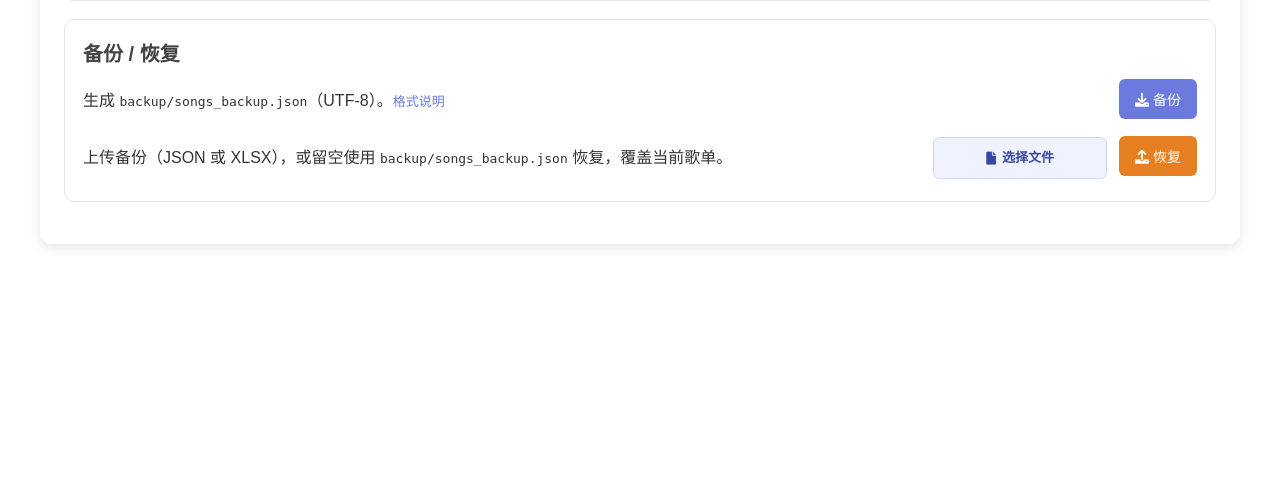
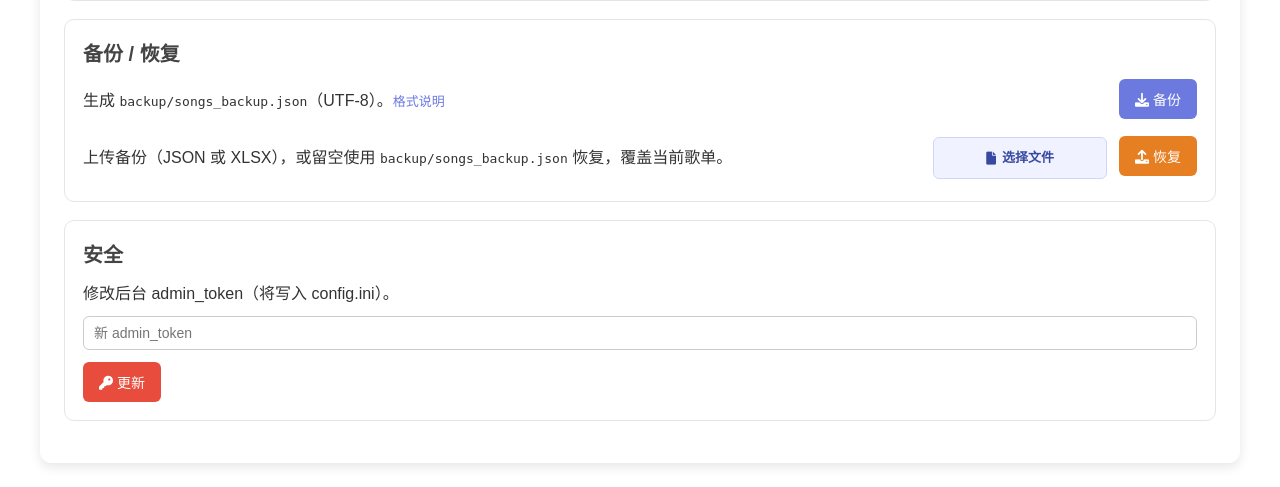
Before and after one commit to SeanMWX/QQZhu, a Python web app: template templates/admin.html in a window 1280 px wide. Shown: the part 1038-1525 px from the top of the page. Before the commit the page ends 1286 px from the top, so only its background shows below. Run offline with Jinja, Linux system fonts and the light colour scheme; the template is opened without the code that fills it, so the values that code supplies are empty.

Commit message:
add token

```diff
--- a/templates/admin.html
+++ b/templates/admin.html
@@ -312,6 +312,17 @@
                 <strong>XLSX：</strong>首行表头必须依次为：歌名 | 歌手 | 语言 | 风格 | url；第二行开始为数据，缺失可留空，url 为空时用 “-” 代替。
             </div>
         </div>
+
+        <div class="panel">
+            <h2>安全</h2>
+            <form method="post" action="/admin/action" class="backup-box" onsubmit="return confirm('确定修改 admin_token 吗？修改后需重新登录');">
+                <input type="hidden" name="action" value="update_admin_token">
+                {% if token %}<input type="hidden" name="token" value="{{ token }}">{% endif %}
+                <div style="flex:1; min-width:240px;">修改后台 admin_token（将写入 config.ini）。</div>
+                <input type="text" name="new_token" placeholder="新 admin_token" required style="padding:8px 10px;border:1px solid #ccc;border-radius:6px;">
+                <button type="submit" style="background:#e74c3c;"><i class="fa fa-key"></i> 更新</button>
+            </form>
+        </div>
     </div>
     <script>
         const backupInput = document.getElementById('backup-file-input');
```
Also changed, not shown: server.py (+11 -0 lines).
